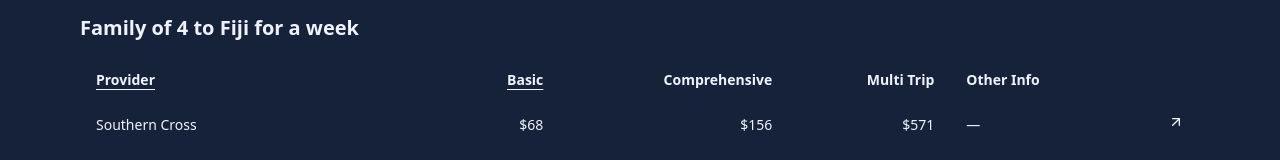
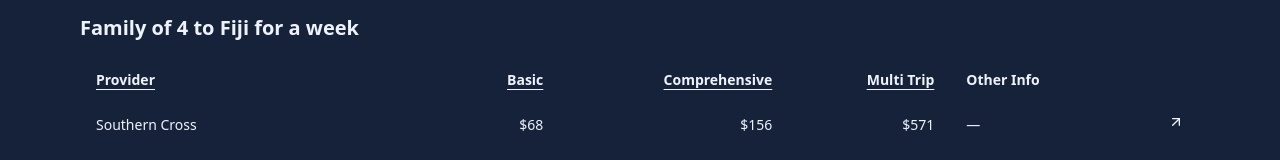
Before and after one commit to BrettWS2025/travelscout, a Next.js app: page /compare/travel-insurance in a window 1280 px wide. Shown: the part 229-389 px from the top of the page. Built offline with nearby package versions, Linux system fonts and the light colour scheme.

Commit message:
Update InsuranceSlides.tsx

```diff
--- a/components/InsuranceSlides.tsx
+++ b/components/InsuranceSlides.tsx
@@ -13,27 +13,34 @@ type Props = {
 
 type WithIns = ProductOffer & { _ins: InsuranceRow };
 
-/** Map insurance rows to ProductOffer rows for the table. Also copy `basic` → `priceMin` so table sort works. */
+/** Sort by `basic` ascending; nulls last. */
+function byBasicAsc(a: InsuranceRow, b: InsuranceRow): number {
+  const av = a.basic == null ? Infinity : a.basic;
+  const bv = b.basic == null ? Infinity : b.basic;
+  return av - bv;
+}
+
+/** Map insurance rows to ProductOffer for table + enable numeric sorting. */
 function toOfferRows(rows: InsuranceRow[], currency: string): WithIns[] {
   return rows.map((r) => ({
     id: r.id,
     vendor: r.provider,
     url: r.url ?? "#",
-    // enable built-in price sorting on the "price" column:
+
+    // Enable built-in numeric sorting on the columns:
+    // - "price" uses priceMin
     priceMin: typeof r.basic === "number" ? r.basic : undefined,
     currency,
-    // keep the original row for custom cell renderers:
+
+    // - "rating" numeric sort (we store comprehensive here)
+    rating: typeof r.comprehensive === "number" ? r.comprehensive : undefined,
+
+    // - "stops" numeric sort (we store multiTrip here)
+    stops: typeof r.multiTrip === "number" ? r.multiTrip : undefined,
+
+    // keep original row for display in custom cells
     _ins: r,
   })) as WithIns[];
-}
-
-/** Sort by basic ascending; nulls last. */
-function byBasicAsc(a: InsuranceRow, b: InsuranceRow): number {
-  const av = a.basic;
-  const bv = b.basic;
-  const ai = av == null ? Infinity : av;
-  const bi = bv == null ? Infinity : bv;
-  return ai - bi;
 }
 
 export default function InsuranceSlides({ slides, currency = "NZD" }: Props) {
@@ -41,7 +48,7 @@ export default function InsuranceSlides({ slides, currency = "NZD" }: Props) {
   const total = slides.length;
   const slide = slides[i];
 
-  // Sort the active slide’s rows by basic (cheapest → most expensive), nulls last
+  // Initial order: cheapest (by Basic) → most expensive
   const rows: WithIns[] = useMemo(() => {
     const sorted = [...slide.rows].sort(byBasicAsc);
     return toOfferRows(sorted, currency);
@@ -49,43 +56,55 @@ export default function InsuranceSlides({ slides, currency = "NZD" }: Props) {
 
   const columns: ProductsColumn[] = useMemo(() => {
     return [
+      // A–Z / Z–A
       { key: "vendor", header: "Provider", sortable: true },
+
+      // Basic — numeric sort via priceMin
       {
         key: "price",
         header: slide.basicLabel || "Basic",
         align: "right",
-        sortable: true, // now works via priceMin we set above
+        sortable: true,
         cell: (row) => {
           const v = (row as WithIns)._ins.basic;
           return v != null ? formatCurrency(v, currency) : "—";
         },
       },
+
+      // Comprehensive — numeric sort via row.rating
       {
         key: "rating",
         header: "Comprehensive",
         align: "right",
-        // keep read-only here; could also copy to a numeric field to enable sorting if you want
+        sortable: true,
         cell: (row) => {
           const v = (row as WithIns)._ins.comprehensive;
           return v != null ? formatCurrency(v, currency) : "—";
         },
       },
+
+      // Multi Trip — numeric sort via row.stops
       {
-        key: "destination",
+        key: "stops",
         header: "Multi Trip",
         align: "right",
+        sortable: true,
         cell: (row) => {
           const v = (row as WithIns)._ins.multiTrip;
           return v != null ? formatCurrency(v, currency) : "—";
         },
       },
+
+      // Other Info — NOT sortable (as requested)
       {
         key: "title",
         header: "Other Info",
+        sortable: false,
         cell: (row) => (row as WithIns)._ins.other ?? "—",
       },
-      // icon-only link at far right, no header
-      { key: "link", header: "", align: "right" },
+
+      // Icon-only link at far right (keep unsortable to avoid a blank header button)
+      { key: "link", header: "", align: "right", sortable: false },
     ];
   }, [slide, currency]);
 
@@ -125,7 +144,7 @@ export default function InsuranceSlides({ slides, currency = "NZD" }: Props) {
         {slide.title}
       </h3>
 
-      {/* Table (dark tone to keep header/empty text white via your theme) */}
+      {/* Table */}
       <ComparisonTable
         rows={rows}
         columns={columns}
```
